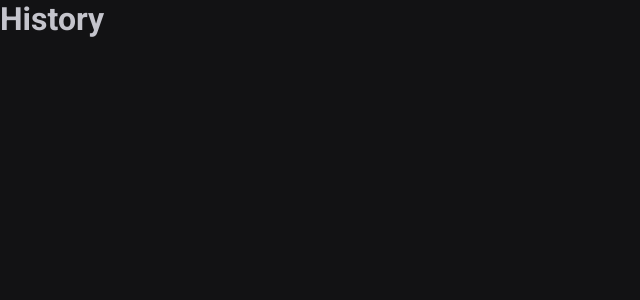
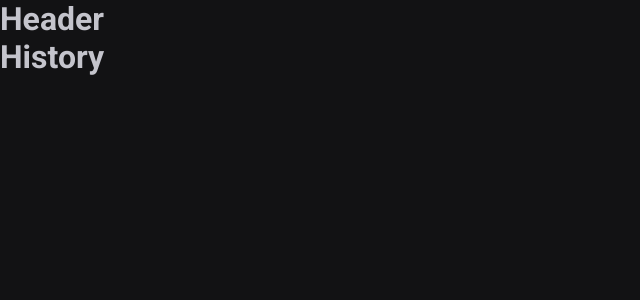
Before and after one commit to SoshiNoir/Fundamentos-do-React-02, a React (Vite) app: page /history in a window 1280 px wide. Shown: the top 300 px of the page, without its empty margins (0-640 px from the left). Built offline with nearby package versions, Linux system fonts and the light colour scheme.

Commit message:
Layout de Rotas

```diff
--- /dev/null
+++ b/src/Components/Header.tsx
@@ -0,0 +1,3 @@
+export function Header() {
+  return <h1>Header</h1>
+}
--- a/src/Router.tsx
+++ b/src/Router.tsx
@@ -1,12 +1,15 @@
 import { Route, Routes } from 'react-router-dom'
+import { DefaultLayout } from './layouts/DefaultLayout'
 import { History } from './pages/History'
 import { Home } from './pages/Home'
 
 export function Router() {
   return (
     <Routes>
-      <Route path="/" element={<Home />} />
-      <Route path="/history" element={<History />} />
+      <Route path="/" element={<DefaultLayout />}>
+        <Route path="/" element={<Home />} />
+        <Route path="/history" element={<History />} />
+      </Route>
     </Routes>
   )
 }
--- /dev/null
+++ b/src/layouts/DefaultLayout.tsx
@@ -0,0 +1,12 @@
+/* eslint-disable prettier/prettier */
+import { Outlet } from 'react-router-dom'
+import { Header } from '../Components/Header'
+
+export function DefaultLayout() {
+  return (
+    <div>
+      <Header />
+      <Outlet />
+    </div>
+  )
+}
--- a/src/pages/History.tsx
+++ b/src/pages/History.tsx
@@ -1,3 +1,7 @@
 export function History() {
-  return <h1>History</h1>
+  return (
+    <div>
+      <h1>History</h1>
+    </div>
+  )
 }
--- a/src/pages/Home.tsx
+++ b/src/pages/Home.tsx
@@ -1,3 +1,7 @@
 export function Home() {
-  return <h1>Home</h1>
+  return (
+    <div>
+      <h1>Home</h1>
+    </div>
+  )
 }
```
Also changed, not shown: .eslintrc.json.
